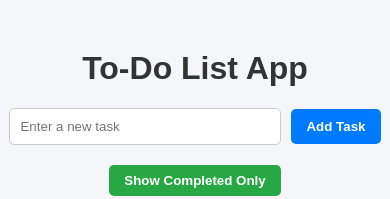
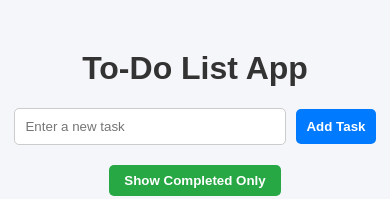
Before and after one commit to Topdan95/todo-list, a React (Create React App) app: page / in a window 390 px wide. Shown: the top 199 px of the page. Built offline with nearby package versions, Linux system fonts and the light colour scheme; the HTML template or start-up script is replaced by a standard one.

Commit message:
Fix mobile spacing for input and add button

```diff
--- a/src/App.css
+++ b/src/App.css
@@ -147,6 +147,6 @@ ul {
   }
 
   .add-button {
-    padding-bottom: 10px;
+    padding: 10px;
   }
 }
```
